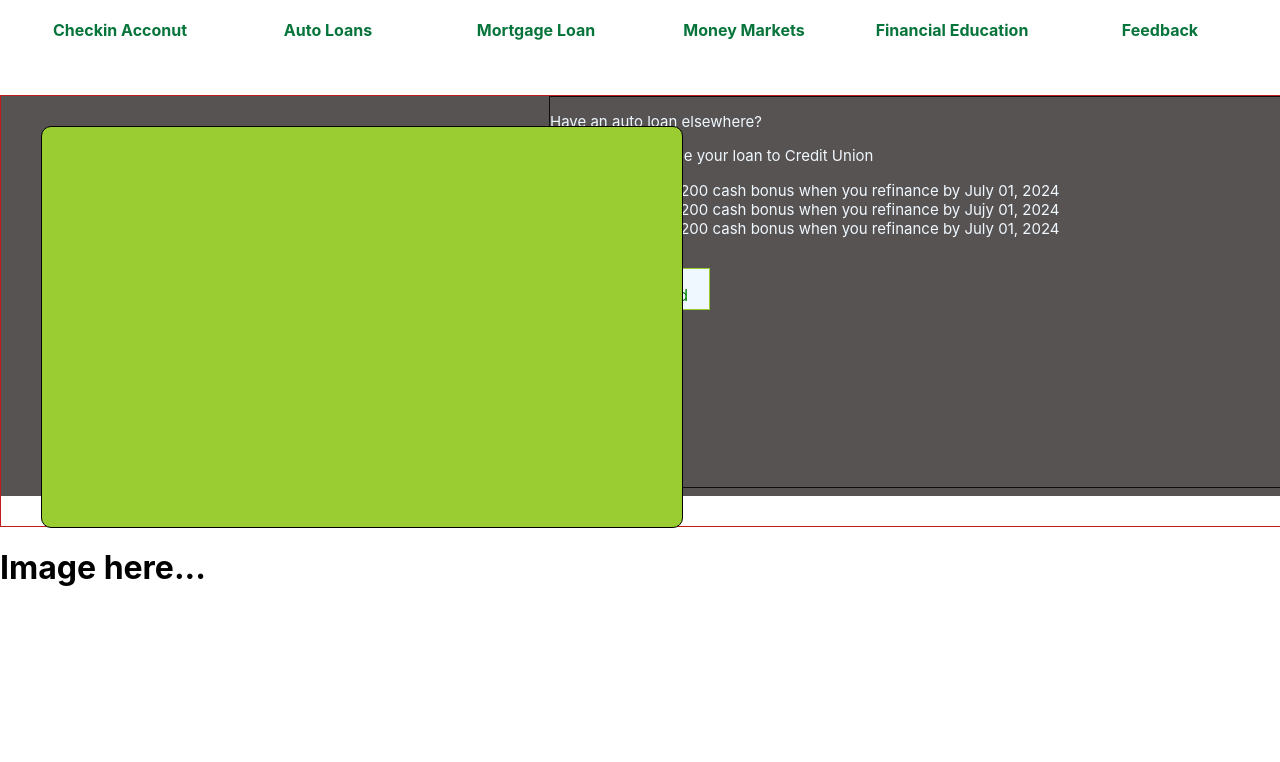
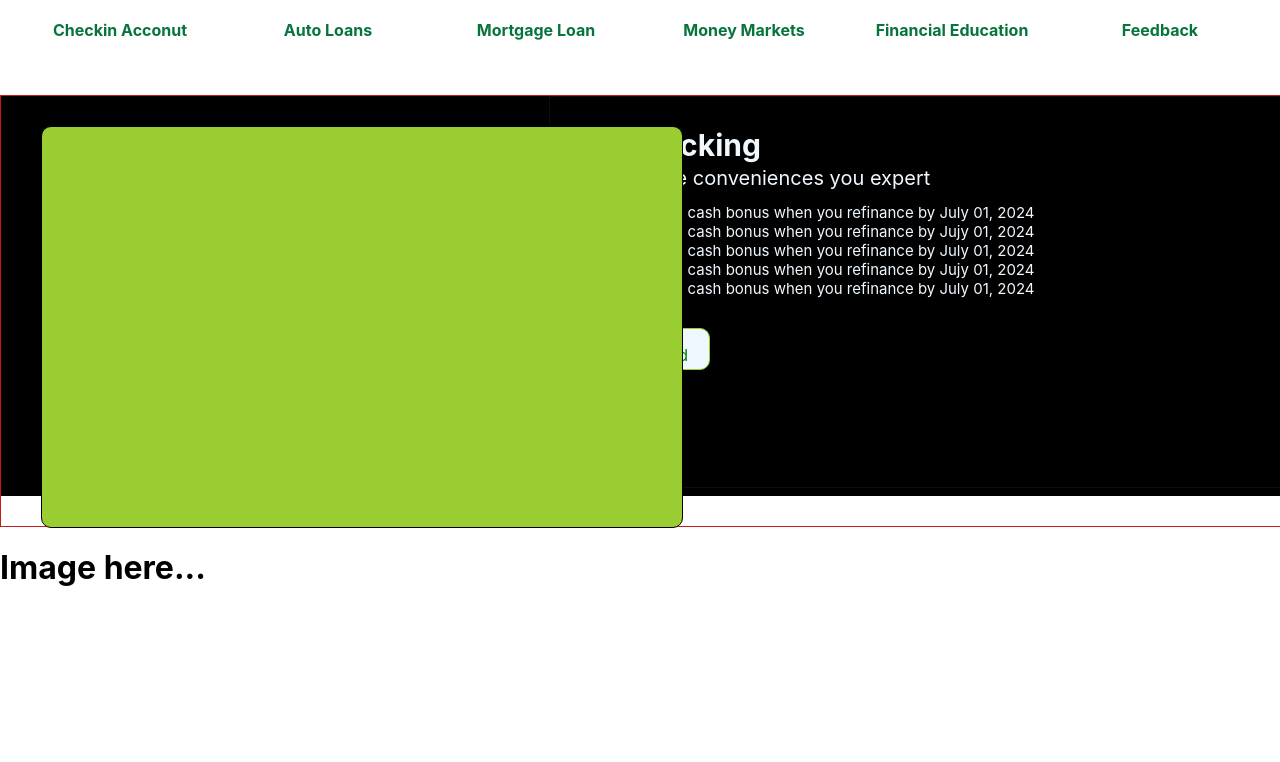
Before and after one commit to FrancisMingomba/thebank, a React (Create React App) app: page / in a window 1280 px wide. Shown: the part 1058-1820 px from the top of the page. Built offline with nearby package versions, Linux system fonts and the light colour scheme.

Commit message:
Working on paragraph

```diff
--- a/src/components/home.jsx
+++ b/src/components/home.jsx
@@ -90,9 +90,11 @@ class Home extends Component {
                       <div className="component5">
                         <div className="component5_inner">
                                 <div className="component5_inner1">
-                                <p className="p">Have an auto loan elsewhere?</p>
-                                <p className="p">When you refinance your loan to Credit Union</p>
-                                <ul>
+                                <p className="p p1">Free Checking</p>
+                                <p className="p p2">Whth all of the conveniences you expert</p>
+                                <ul className="ul1">
+                                    <li className="p">Get a $100 $200 cash bonus when you refinance by July 01, 2024</li>
+                                    <li className="p">Get a $100 $200 cash bonus when you refinance by Jujy 01, 2024</li>
                                     <li className="p">Get a $100 $200 cash bonus when you refinance by July 01, 2024</li>
                                     <li className="p">Get a $100 $200 cash bonus when you refinance by Jujy 01, 2024</li>
                                     <li className="p">Get a $100 $200 cash bonus when you refinance by July 01, 2024</li>
--- a/src/css/home.css
+++ b/src/css/home.css
@@ -227,7 +227,7 @@
 .component5_inner {
     width: 100%;
     height: 400px;
-    background: rgb(87, 83, 83);
+    background: black;
 
 
 }
@@ -417,6 +417,7 @@
     border: 1px solid yellowgreen;
     background: aliceblue;
     margin: 30px;
+    border-radius: 10px;
 
 
 
@@ -441,3 +442,11 @@
 .line-space {
     line-height: 1px;
 }
+.p2 {
+    font-size: 20px;
+    margin-top: -40px;
+}
+.ul1 {
+    margin-top: -20px;
+    margin-left: -25px;
+}
```
